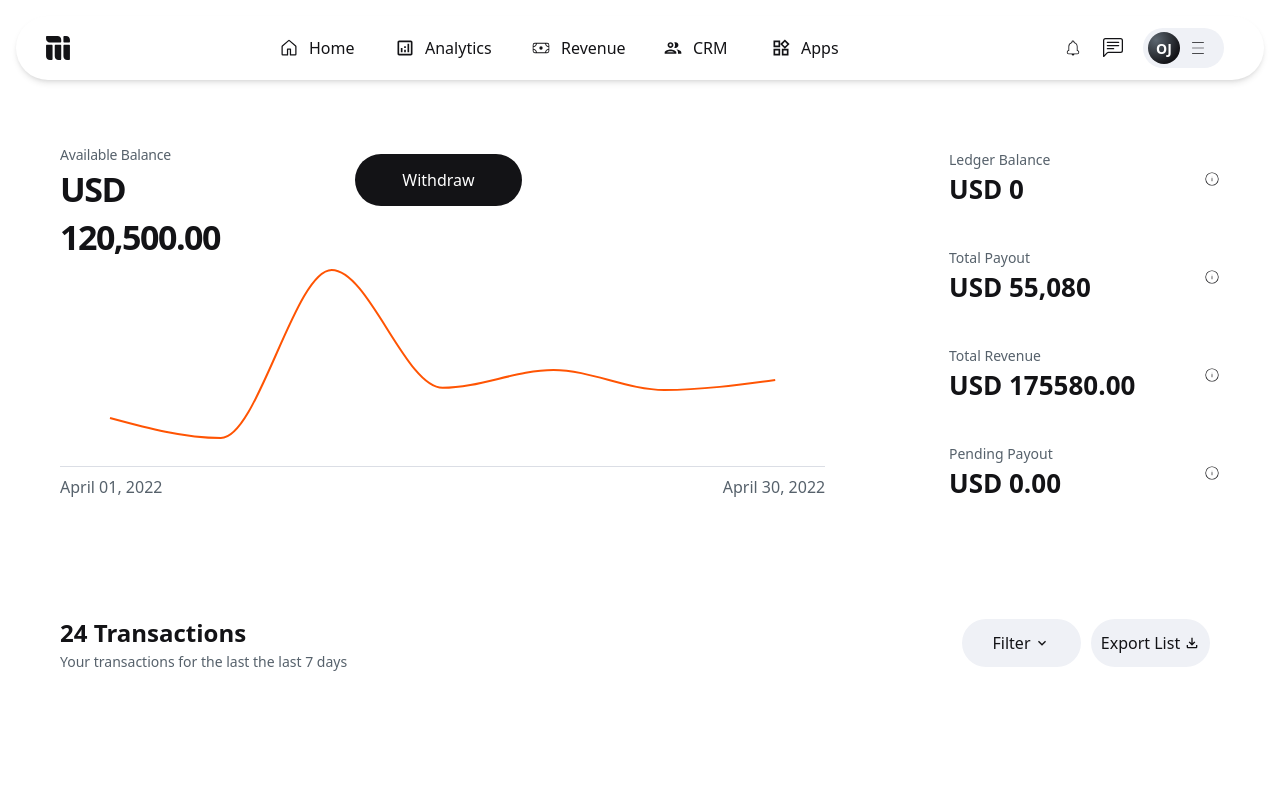
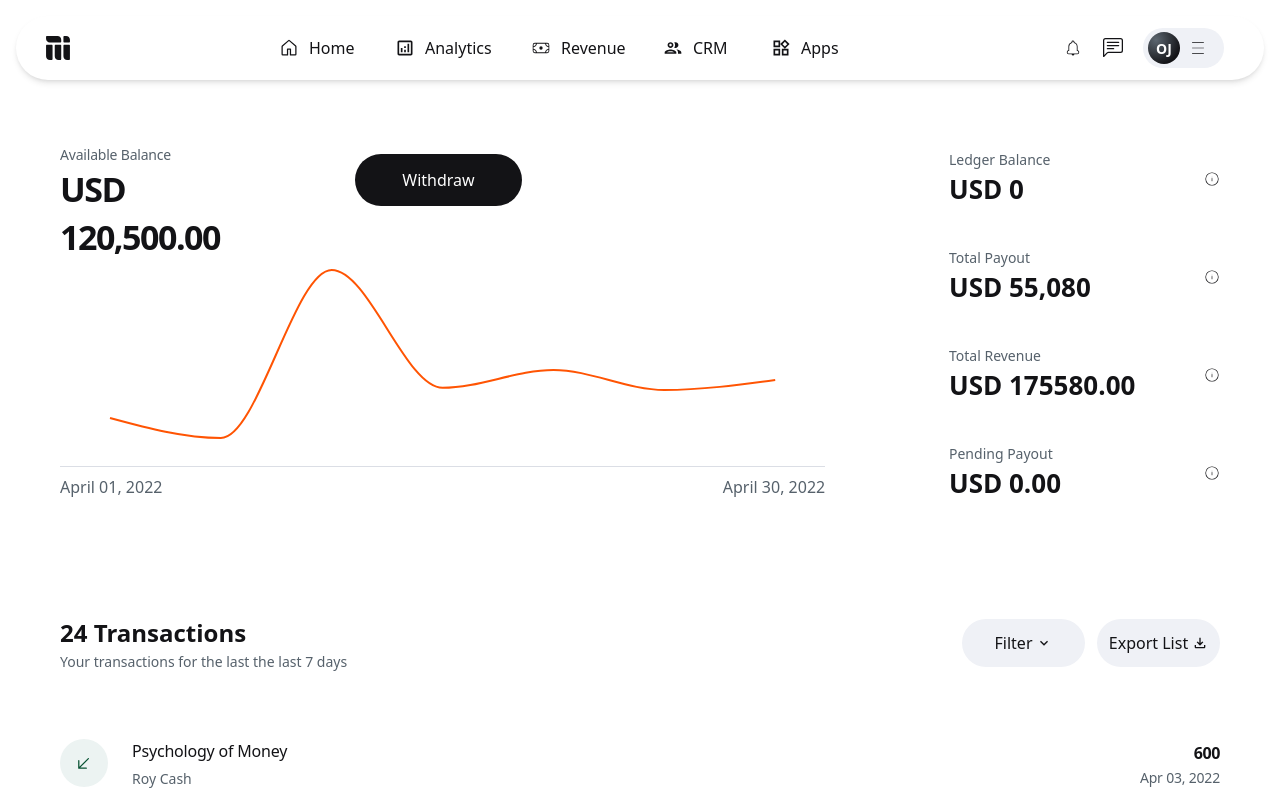
Before and after one commit to Napolite/mainstack, a React (Vite) app: page / in a window 1280 px wide. Shown: the top 800 px of the page. Built offline with nearby package versions, Linux system fonts and the light colour scheme.

Commit message:
transaction list

```diff
--- a/src/components/transaction-list/transactionList.tsx
+++ b/src/components/transaction-list/transactionList.tsx
@@ -1,16 +1,55 @@
 import React from "react";
+import { GoArrowDownLeft as Success } from "react-icons/go";
+import { GoArrowDownRight as Failed } from "react-icons/go";
 
-function TransactionList() {
+interface Transaction {
+  title: string;
+  person: string | null;
+  amount: number;
+  currency: string;
+  date: string; // You could also use Date type if parsing to Date objects
+  status: "Completed" | "Successful" | "Pending";
+}
+
+function TransactionList({ transaction }: { transaction: Transaction }) {
+  const failColor = { bg: "#F9E3E0", fore: "#961100" };
+  const successColor = { fore: "#075132", bg: "#ecf3f2" };
+
+  const getStatus = (tx: "Completed" | "Successful" | "Pending") => {
+    if (tx === "Completed" || tx === "Successful") return true;
+    else return false;
+  };
   return (
-    <div className="w-[72.5rem] flex justify-between items-center">
-      <div>
-        <div></div>
-        <div>
-          <div>Psychology Of money</div>
-          <div>Roy Cash</div>
+    <div className="w-[72.5rem] h-[49px] mb-[24px] flex justify-between items-center">
+      <div className="flex">
+        <div
+          className={`w-[48px] h-[48px] ${
+            getStatus(transaction?.status) ? "bg-[#ecf3f2]" : "bg-[#F9E3E0]"
+          } rounded-full flex place-items-center justify-center mr-[1.5rem]`}
+        >
+          {getStatus(transaction?.status) ? (
+            <Success className="" size={20} color={successColor?.fore} />
+          ) : (
+            <Failed className="" size={20} color={failColor?.fore} />
+          )}
+        </div>
+        <div className="w-[22.188rem]">
+          <div className="text-[1rem] text-[#131316] leading-[24px] tracking-[-0.2px] mb-[5px] font-[500]">
+            {transaction.title}
+          </div>
+          <div className="text-[#56616B] text-[0.875rem] font-[500]">
+            {transaction.person ? transaction.person : "You"}
+          </div>
         </div>
       </div>
-      <div></div>
+      <div className="text-right">
+        <div className="text-[16px] font-[700] leading-[150%] tracking-[-0.4px] mb-[5px]">
+          {transaction.amount.toLocaleString("en-US", {})}
+        </div>
+        <div className="text-[14px] font-[500] text-[#56616B] tracking-[-0.2px] leading-[16px]">
+          {transaction?.date}
+        </div>
+      </div>
     </div>
   );
 }
--- a/src/components/transaction-list/transactions.tsx
+++ b/src/components/transaction-list/transactions.tsx
@@ -1,6 +1,7 @@
 import { useState } from "react";
 import { MdKeyboardArrowDown } from "react-icons/md";
 import { MdOutlineFileDownload } from "react-icons/md";
+import TransactionList from "./transactionList";
 
 interface Transaction {
   title: string;
@@ -81,15 +82,20 @@ function Transactions() {
             Your transactions for the last the last 7 days
           </div>
         </div>
-        <div className="flex w-[16.125rem] justify-between items-center">
-          <button className=" flex items-center gap-[4px] text-center justify-center w-[139px] h-[48px] bg-[#EFF1F6] rounded-[100px] text-[16px] mr-[0.625rem]">
+        <div className="flex w-[16.125rem] items-center gap-[12px] justify-between">
+          <button className=" flex items-center gap-[4px] text-center justify-center w-[139px] h-[48px] bg-[#EFF1F6] rounded-[100px] text-[16px]">
             Filter
             <MdKeyboardArrowDown />
           </button>
-          <button className=" flex items-center gap-[4px] text-center justify-center w-[139px] h-[48px] bg-[#EFF1F6] rounded-[100px] text-[16px] mr-[0.625rem]">
+          <button className=" flex items-center gap-[4px] text-center justify-center w-[139px] h-[48px] bg-[#EFF1F6] rounded-[100px] text-[16px]">
             Export List <MdOutlineFileDownload />
           </button>
         </div>
+      </div>
+      <div className="mt-[60px]">
+        {transactions?.map((tx) => (
+          <TransactionList transaction={tx} />
+        ))}
       </div>
     </div>
   );
```
